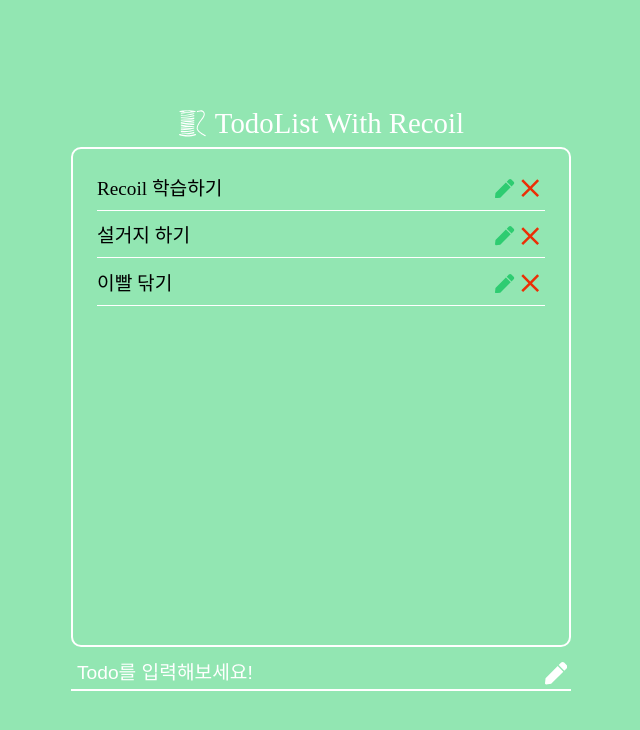
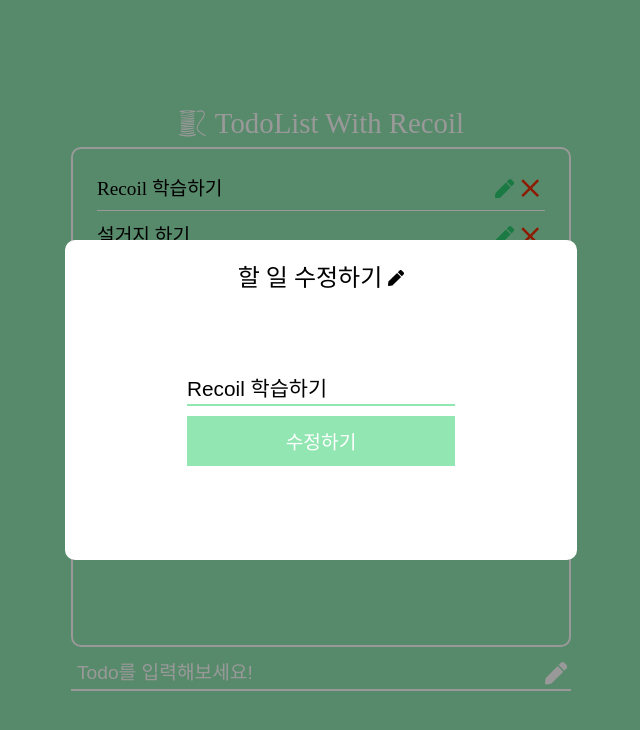
Before and after one commit to choi2601/Recoil-todolist, a React (Create React App) app: page / in a window 1280 px wide. Both pictures are taken after a click on the icon 824 px from the left and 188 px from the top of the page. Shown: the top 730 px of the page, without its empty margins (319-959 px from the left). Built offline with nearby package versions, Linux system fonts and the light colour scheme.

Commit message:
Add: TodoModal 기능 추가

```diff
--- a/src/components/TodoList/TodoItem/TodoItem.tsx
+++ b/src/components/TodoList/TodoItem/TodoItem.tsx
@@ -4,6 +4,7 @@
 import { FaPen } from 'react-icons/fa';
 import { MdClose } from 'react-icons/md';
 import type { ITodoTypes } from '../../../recoil/todo';
+import TodoModal from '../../TodoModal/TodoModal';
 
 interface TodoItemPropsType {
     id: number;
@@ -47,6 +48,15 @@
 
     return (
         <>
+        {
+            isModal &&
+                <TodoModal
+                    setIsModal={setIsModal}
+                    modifyContents={modifyContents}
+                    setModifyContents={setModifyContents}
+                    onModifyTodo={onModifyTodo}
+                />
+        }
             <div className="TodoItem">
                 <div
                     title={contents}
--- /dev/null
+++ b/src/components/TodoModal/TodoModal.scss
@@ -0,0 +1,71 @@
+.TodoModal {
+  width: 40%;
+  height: 40%;
+  background-color: var(--white);
+  padding: 1.6rem;
+  border-radius: 10px;
+  overflow-x: hidden;
+  overflow-y: auto;
+  position: fixed;
+  top: 50%;
+  left: 50%;
+  transform: translate(-50%, -50%);
+  z-index: 3;
+  display: flex;
+  display: -webkit-flex;
+  flex-direction: column;
+  -ms-flex-direction: column;
+  align-items: center;
+
+  &-Overlay {
+    position: fixed;
+    top: 0;
+    left: 0;
+    right: 0;
+    bottom: 0;
+    background-color: rgba(0, 0, 0, 0.4);
+    z-index: 2;
+  }
+
+  &-Title {
+    display: flex;
+    display: -webkit-flex;
+    align-items: center;
+    margin-bottom: 12px;
+
+    & > div {
+      font-size: 1.5rem;
+      margin-right: 6px;
+    }
+  }
+
+  &-Contents {
+    display: flex;
+    display: -webkit-flex;
+    flex-grow: 1;
+    flex-direction: column;
+    -ms-flex-direction: column;
+    justify-content: center;
+    align-items: center;
+
+    &-Input {
+      outline: none;
+      border: none;
+      border-bottom: 2px solid var(--main);
+      margin-bottom: 10px;
+      padding: 5px 0;
+      font-size: 1.3rem;
+    }
+
+    &-Button {
+      width: 100%;
+      height: 50px;
+      outline: none;
+      border: none;
+      color: var(--white);
+      background-color: var(--main);
+      font-size: 1.2rem;
+      cursor: pointer;
+    }
+  }
+}
--- /dev/null
+++ b/src/components/TodoModal/TodoModal.tsx
@@ -0,0 +1,57 @@
+import React, { ChangeEvent, Dispatch, SetStateAction, useCallback } from 'react';
+import { FaPen } from 'react-icons/fa';
+import './TodoModal.scss';
+
+interface TodoModalPropsType {
+    setIsModal: Dispatch<SetStateAction<boolean>>;
+    modifyContents: string;
+    setModifyContents: Dispatch<SetStateAction<string>>;
+    onModifyTodo: () =>  void
+}
+
+const TodoModal: React.FC<TodoModalPropsType> = ({
+    setIsModal,
+    modifyContents,
+    setModifyContents,
+    onModifyTodo
+}: TodoModalPropsType) => {
+    const onCloseModal = useCallback((): void => {
+        setIsModal(false);
+    }, [setIsModal]);
+
+    const onChange = useCallback((e: ChangeEvent<HTMLInputElement>): void => {
+        const { value } = e.target as HTMLInputElement;
+        setModifyContents(value);
+    }, [setModifyContents]);
+
+    return (
+        <>
+      <div className='TodoModal-Overlay' onClick={onCloseModal}></div>
+      <div className='TodoModal'>
+        <div className='TodoModal-Title'>
+          <div>할 일 수정하기</div>
+          <FaPen />
+        </div>
+
+        <div className='TodoModal-Contents'>
+          <input
+            type='text'
+            className='TodoModal-Contents-Input'
+            value={modifyContents}
+            onChange={onChange}
+            placeholder='Todo 입력'
+          />
+
+          <button
+            className='TodoModal-Contents-Button'
+            onClick={onModifyTodo}
+          >
+            수정하기
+          </button>
+        </div>
+      </div>
+    </>
+    )
+}
+
+export default TodoModal;
```
